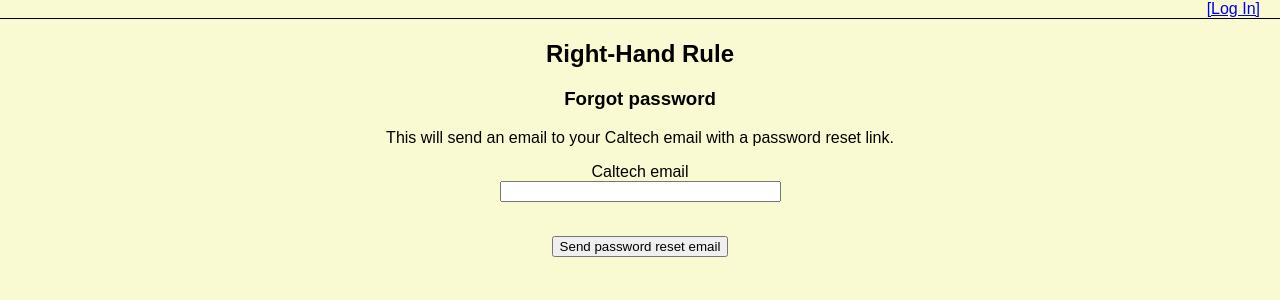
After one commit to davidbelliott/rhr, a Flask app: page /forgot-password in a window 1280 px wide. The commit adds this page. Shown: the top 300 px of the page. Run offline with Flask 2, Linux system fonts and the light colour scheme; parts of the project's set-up code (start-up, migrations or seed data) failed here and were passed over.

Commit message:
Add password reset functionality

```diff
--- a/rhr.py
+++ b/rhr.py
@@ -15,6 +15,7 @@
 import email.utils
 from email.mime.multipart import MIMEMultipart
 from email.mime.text import MIMEText
+from itsdangerous import URLSafeTimedSerializer
 
 def send_msg(subject, recipient, text):
     # Create message container - the correct MIME type is multipart/alternative.
@@ -58,6 +59,8 @@
 login = LoginManager(app)
 login.login_view = 'login'
 
+ts = URLSafeTimedSerializer(app.config["SECRET_KEY"])
+
 class LoginForm(FlaskForm):
     email = wtforms.StringField('Caltech email', validators=[DataRequired(), Email()])
     password = wtforms.PasswordField('Password', validators=[DataRequired()])
@@ -73,6 +76,10 @@
     new_password = wtforms.PasswordField('New password', validators=[DataRequired(), EqualTo('new_password_2', message='Passwords must match')])
     new_password_2 = wtforms.PasswordField('Confirm new password', validators=[DataRequired()])
     submit = wtforms.SubmitField('Change password')
+
+class ForgotPasswordForm(FlaskForm):
+    email = wtforms.StringField('Caltech email', validators=[DataRequired(), Email()])
+    submit = wtforms.SubmitField('Send password reset email')
 
 class ResetPasswordForm(FlaskForm):
     new_password = wtforms.PasswordField('New password', validators=[DataRequired(), EqualTo('new_password_2', message='Passwords must match')])
@@ -234,6 +241,58 @@
     else:
         return render_template('register.html', form=form)
 
+@app.route('/forgot-password', methods=['GET', 'POST'])
+def forgot_password():
+    if current_user.is_authenticated:
+        return redirect(url_for('index'))
+    form = ForgotPasswordForm()
+    if form.validate_on_submit():
+        try:
+            with db:
+                user = User.get(User.email == form.email.data.lower())
+                if user.registered:
+                    subject = "RHR password reset requested"
+                    token = ts.dumps(user.email, salt='recover-key')
+                    recover_url = url_for(
+                        'reset_password',
+                        token=token,
+                        _external=True)
+
+                    msg = "If you requested a password reset, please follow this link: {}\nIf you did not request a password reset, please ignore this email.".format(recover_url)
+                    send_msg(subject, user.email, msg)
+        except User.DoesNotExist:
+            pass
+        flash('Check your email. If you are registered, you will have received an email with a password reset link.')
+        return redirect(url_for('login'))
+    else:
+        return render_template('forgot-password.html', form=form)
+
+@app.route('/reset-password/<token>', methods=["GET", "POST"])
+def reset_password(token):
+    try:
+        email = ts.loads(token, salt="recover-key", max_age=86400)
+    except:
+        abort(404)
+
+    success = False
+    form = ResetPasswordForm()
+
+    if form.validate_on_submit():
+        try:
+            with db:
+                user = User.get(User.email == email)
+                user.set_password(form.new_password.data)
+                user.save()
+                flash('Password reset success!')
+                success = True
+        except User.DoesNotExist:
+            pass
+
+    if success:
+        return redirect(url_for('login'))
+    else:
+        return render_template('reset-password.html', form=form, token=token)
+
 @app.route('/change-password', methods=['GET', 'POST'])
 def change_password():
     success = False
--- /dev/null
+++ b/templates/forgot-password.html
@@ -0,0 +1,22 @@
+{% extends "layout.html" %}
+{% block links %}
+    <a href="{{url_for('login')}}">[Log In]</a>
+{% endblock %}
+{% block body %}
+<div class="container center">
+<h2>Right-Hand Rule</h2>
+<h3>Forgot password</h3>
+    <p>This will send an email to your Caltech email with a password reset link.</p>
+    <form action="" method="post">
+        {{ form.hidden_tag() }}
+        <p>
+            {{ form.email.label }}<br>
+            {{ form.email(size=32) }}<br>
+            {% for error in form.email.errors %}
+            <span style="color: red;">[{{ error }}]</span>
+            {% endfor %}<br>
+        </p>
+        <p>{{ form.submit() }}</p>
+</form>
+</div>
+{% endblock %}
--- a/templates/login.html
+++ b/templates/login.html
@@ -21,8 +21,8 @@
         </p>
         <p>{{ form.submit() }}</p>
     </form>
-    <p><a href="{{ url_for('register') }}">[Register]</a></p>
-    <p>All information submitted through this website is strictly confidential. Your answers will never be released, except in the case of a match. Then only your match will know that you like them. This site adheres to the Caltech Honor Code and will never be used to take advantage of another member of the Caltech community.</p>
-    <p>-John Ambrose</p>
+    <p><a href="{{ url_for('register') }}">[Register]</a> <a href="{{ url_for('forgot_password') }}">[Forgot Password]</a></p>
+    <!--<p>All information submitted through this website is strictly confidential. Your answers will never be released, except in the case of a match. Then only your match will know that you like them. This site adheres to the Caltech Honor Code and will never be used to take advantage of another member of the Caltech community.</p>
+    <p>-John Ambrose</p>-->
 </div>
 {% endblock %}
```
Also changed, not shown: templates/reset-password.html (added, +26 -0 lines).
